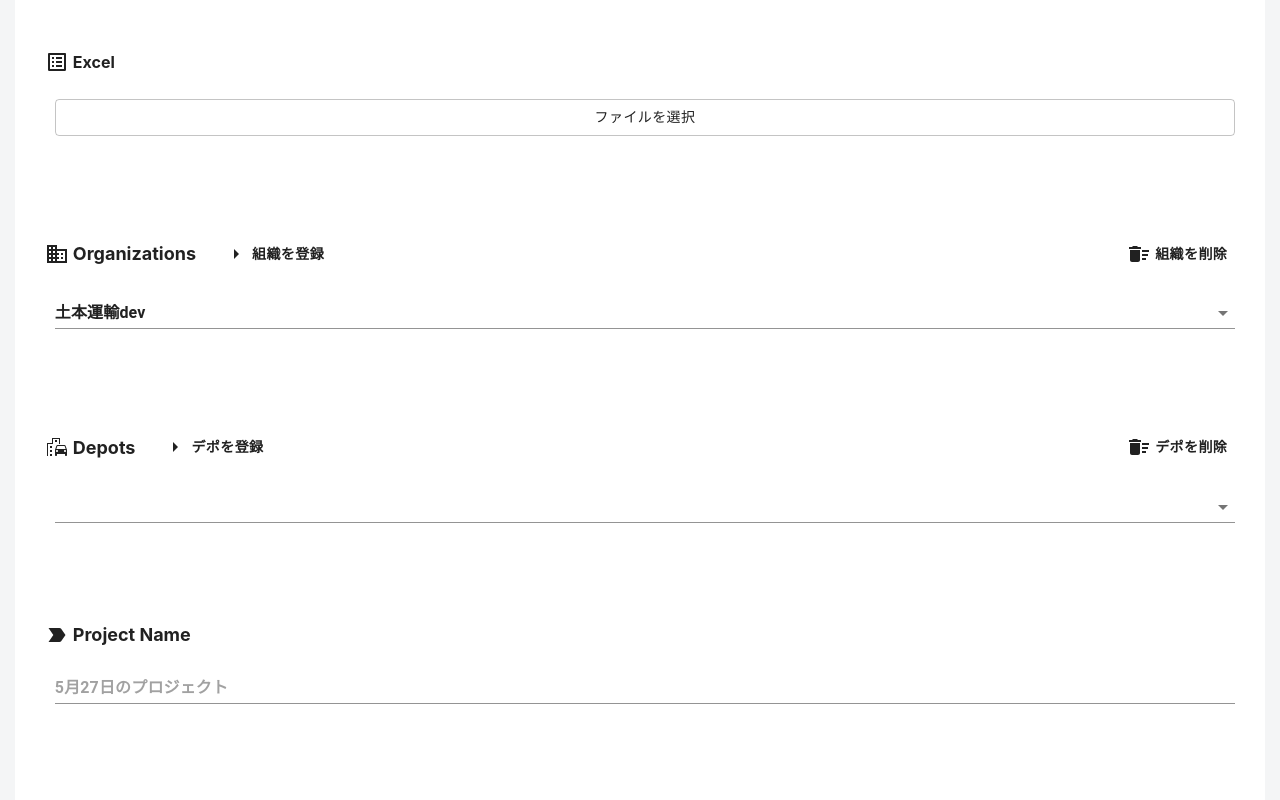
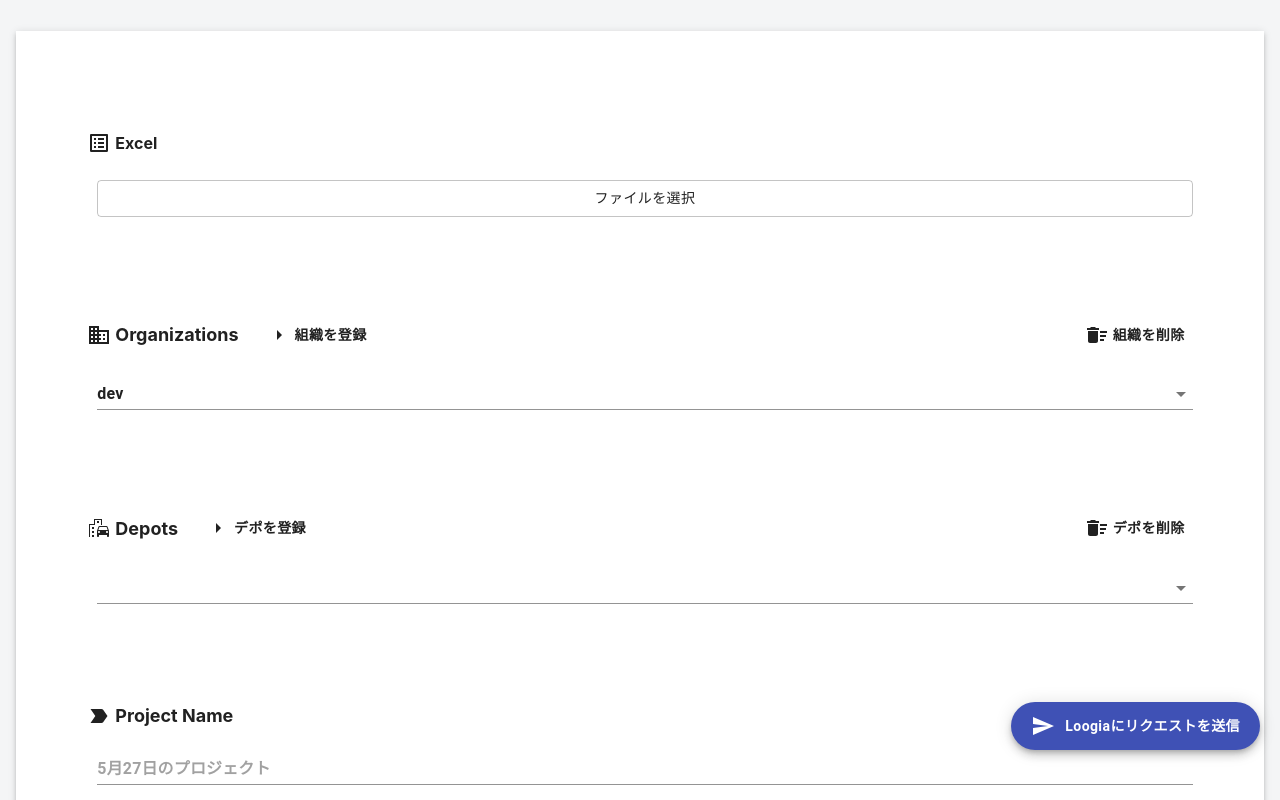
Before and after one commit to tsuchy-gmail/LooigaPDP-FromExcel, a React (Create React App) app: page / in a window 1280 px wide. Shown: the top 800 px of the page. Built offline with nearby package versions, Linux system fonts and the light colour scheme.

Commit message:
リクエストボタン追加

```diff
--- a/src/App.tsx
+++ b/src/App.tsx
@@ -15,6 +15,7 @@ import Paper from "./components/atoms/Paper";
 import ExcelImport from "./components/organisms/ExcelImport";
 import ProjectDate from "./components/organisms/ProjectDate";
 import { organizationsList } from "./organizationsData";
+import RequestFloatButton from "./components/atoms/RequestFloatButton";
 
 const { myorgProd, myorgDev } = organizationsList;
 
@@ -24,9 +25,7 @@ function App() {
   //organization info
 
   const organizationListState = useState(
-    new Map([
-      ["土本運輸dev", { AppId: myorgDev.AppID, ApiKey: myorgDev.ApiKey }],
-    ])
+    new Map([["dev", { AppId: myorgDev.AppID, ApiKey: myorgDev.ApiKey }]])
   );
   const selectedOrganizationState = useState("");
 
@@ -36,6 +35,8 @@ function App() {
 
   return (
     <div style={{ background: "#F4F5F6" }}>
+      <div style={{ padding: "1px" }}>
+        <Paper elevation={3} marginTop="30px" marginBottom="30px">
           <ExcelImport parentRef={excelImportRef} />
           <Organizations
             organizationListState={organizationListState}
@@ -45,7 +46,9 @@ function App() {
           <ProjectName parentRef={projectNameRef} />
           <ProjectDate />
           <CarriersSettings />
-      <img src={logo} className="App-logo" alt="logo" />
+          <RequestFloatButton />
+        </Paper>
+      </div>
     </div>
   );
 }
--- /dev/null
+++ b/src/components/atoms/RequestFloatButton.tsx
@@ -0,0 +1,32 @@
+import React from "react";
+import styled from "styled-components";
+
+import MuiFab from "@material-ui/core/Fab";
+
+import Icon from "./Icon";
+import Text from "./Text";
+
+const TextWrapper = styled.div`
+  margin-left: 10px;
+`;
+
+const PositionAbsolute = styled.div`
+  position: fixed;
+  right: 20px;
+  bottom: 50px;
+`;
+
+const RequestFloatButton = () => {
+  return (
+    <PositionAbsolute>
+      <MuiFab variant="extended" color="primary" style={{ padding: "0 20px" }}>
+        <Icon type="Send" />
+        <TextWrapper>
+          <Text>Loogiaにリクエストを送信</Text>
+        </TextWrapper>
+      </MuiFab>
+    </PositionAbsolute>
+  );
+};
+
+export default RequestFloatButton;
--- a/src/components/atoms/Text.tsx
+++ b/src/components/atoms/Text.tsx
@@ -6,11 +6,19 @@ export type TextProps = {
   color?: string;
 };
 
+type TextStyle = Partial<{
+  fontSize: string;
+  fontWeight: number;
+  color: string;
+  textTransform: "none";
+}>;
+
 const Text: FC<TextProps> = ({ size, weight, color, children }) => {
-  const textStyle = {
+  const textStyle: TextStyle = {
     fontSize: size,
     fontWeight: weight ?? 700,
     color: color,
+    textTransform: "none",
   };
 
   return <div style={textStyle}>{children}</div>;
```
Lines whose indentation alone changed are shown as unchanged.
